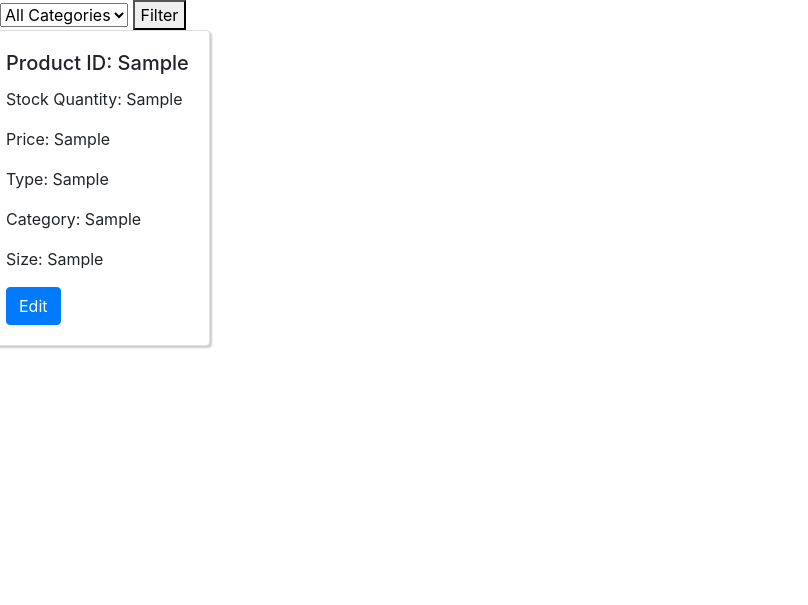
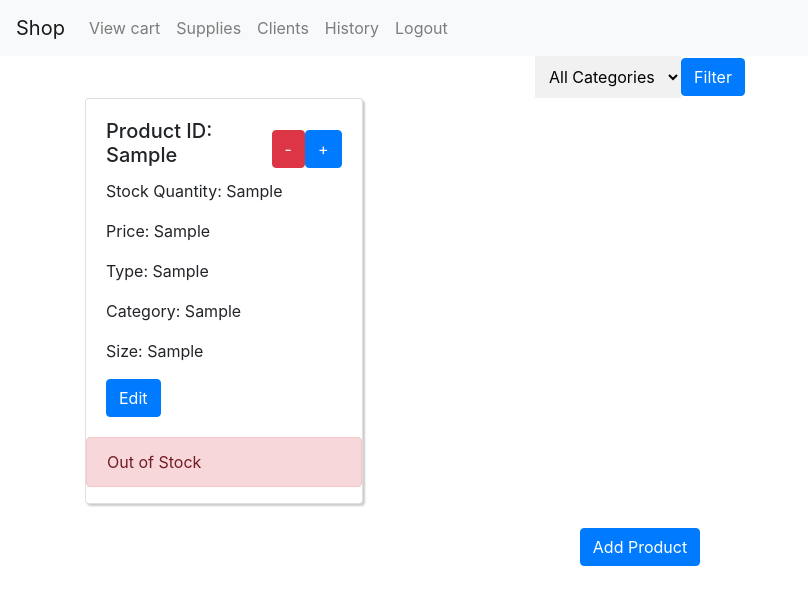
Before and after one commit to aeerdna01/OnlineShopManagement, a Django app: template OnlineShopManagement/templates/home.html in a window 1280 px wide. Shown: the top 605 px of the page, without its empty margins (0-808 px from the left). Run offline with Django 4.2, Linux system fonts and the light colour scheme; the template is opened without the code that fills it: most values are stand-ins (such as "Sample title", 1, 10 or a date in 2020); some libraries are stand-ins or nearby versions.

Commit message:
add/edit products, supplies, orders, clients

```diff
--- a/OnlineShopManagement/shop/static/css/home.css
+++ b/OnlineShopManagement/shop/static/css/home.css
@@ -1,4 +1,8 @@
-.card{
+body {
+    background-color: #f0f2f5;
+}
+
+.card {
     background-color: lightgray;
     border: 1px solid #cccccc;
     box-shadow: 2px 2px 2px #cccccc;
@@ -6,6 +10,25 @@
 }
 
 .card:hover {
-    box-shadow: 0 4px 8px 0 rgba(0,0,0,0.2);
+    box-shadow: 0 4px 8px 0 rgba(0, 0, 0, 0.2);
     transform: translateY(-3px);
 }
+
+.card-grid {
+    display: grid;
+    grid-template-columns: repeat(4, 1fr);
+}
+
+form {
+    display: flex;
+    justify-content: center;
+    align-items: center;
+}
+
+select {
+    background-color: #f1f1f1;
+    border: none;
+    padding: 10px;
+    font-size: 16px;
+    margin-right: 10px;
+}
--- a/OnlineShopManagement/shop/urls.py
+++ b/OnlineShopManagement/shop/urls.py
@@ -6,5 +6,15 @@ urlpatterns = [
     path('register/', views.register_shop, name='register_shop'),
     path('home/', views.home, name='home'),
     path('home/<int:product_id>/edit/', views.edit_product, name='edit_product'),
+    path('home/add-to-cart/<int:product_id>', views.add_to_cart, name='add_to_cart'),
+    path('home/view-cart/', views.view_cart, name='view_cart'),
+    path('remove_from_cart/<int:product_id>/', views.remove_from_cart, name='remove_from_cart'),
+    path('place-order/', views.place_order, name='place_order'),
+    path('add-product/', views.add_product, name='add_product'),
+    path('show_supplies/', views.show_supplies, name='show_supplies'),
+    path('show_clients/', views.show_clients, name='show_clients'),
+    path('show_orders/', views.show_orders, name='show_orders'),
+    path('add_supply/<int:product_id>/', views.add_supply, name='add_supply'),
+    path('delete_product/<int:product_id>', views.delete_product, name='delete_product'),
 
 ]
--- a/OnlineShopManagement/templates/home.html
+++ b/OnlineShopManagement/templates/home.html
@@ -5,10 +5,38 @@
 {% block content %}
     <head>
         <link rel="stylesheet" type="text/css" href="{% static 'css/home.css' %}">
+        <link rel="stylesheet" type="text/css" href="{% static 'css/navbar.css' %}">
         <link rel="stylesheet" href="https://stackpath.bootstrapcdn.com/bootstrap/4.5.2/css/bootstrap.min.css"
               integrity="sha384-JcKb8q3iqJ61gNV9KGb8thSsNjpSL0n8PARn9HuZOnIxN0hoP+VmmDGMN5t9UJ0Z"
               crossorigin="anonymous">
     </head>
+    <nav class="navbar navbar-expand-lg navbar-light bg-light">
+        <a class="navbar-brand" href="#">Shop</a>
+        <button class="navbar-toggler" type="button" data-toggle="collapse" data-target="#navbarNav"
+                aria-controls="navbarNav" aria-expanded="false" aria-label="Toggle navigation">
+            <span class="navbar-toggler-icon"></span>
+        </button>
+        <div class="collapse navbar-collapse" id="navbarNav">
+            <ul class="navbar-nav">
+                <li class="nav-item">
+                    <a class="nav-link" href="{% url 'view_cart' %}">View cart</a>
+                </li>
+                <li class="nav-item">
+                    <a class="nav-link" href="{% url 'show_supplies' %}">Supplies</a>
+                </li>
+                <li class="nav-item">
+                    <a class="nav-link" href="{% url 'show_clients' %}">Clients</a>
+                </li>
+                <li class="nav-item">
+                    <a class="nav-link" href="{% url 'show_orders' %}">History</a>
+                </li>
+                <li class="nav-item">
+                    <a class="nav-link" href="{% url 'login_shop' %}">Logout</a>
+                </li>
+
+            </ul>
+        </div>
+    </nav>
 
     <form method="get">
         <select name="category">
@@ -17,14 +45,25 @@
                 <option value="{{ c.0 }}">{{ c.0 }}</option>
             {% endfor %}
         </select>
-        <button type="submit">Filter</button>
+        <button type="submit" class="btn btn-primary">Filter</button>
     </form>
-    <div class="row">
+    <div class="container">
+        <div class="card-grid">
             {% for product in products %}
                 {% if product.4 == category or category is None %}
                     <div class="card">
                         <div class="card-body">
+                            <div class="d-flex justify-content-between align-items-center">
                                 <h5 class="card-title">Product ID: {{ product.0 }}</h5>
+                                <form method="post" action="{% url 'delete_product' product.0 %}">
+                                    {% csrf_token %}
+                                    <button type="submit" class="btn btn-danger">-</button>
+                                </form>
+                                <form method="post" action="{% url 'add_supply' product.0 %}">
+                                    {% csrf_token %}
+                                    <button type="submit" class="btn btn-primary">+</button>
+                                </form>
+                            </div>
                             <p class="card-text">Stock Quantity: {{ product.1 }}</p>
                             <p class="card-text">Price: {{ product.2 }}</p>
                             <p class="card-text">Type: {{ product.3 }}</p>
@@ -32,9 +71,28 @@
                             <p class="card-text">Size: {{ product.5 }}</p>
                             <a href="{% url 'edit_product' product.0 %}" class="btn btn-primary">Edit</a>
                         </div>
+                        {% if  product.1  > 0 %}
+                            <form method="post" action="{% url 'add_to_cart' product.0 %}">
+                                {% csrf_token %}
+                                <input type="number" name="quantity" min="1" value="1">
+                                <button type="submit" class="btn btn-primary">Buy</button>
+                            </form>
+                        {% else %}
+                            <div class="alert alert-danger w-100" role="alert">
+                                Out of Stock
+                            </div>
+                        {% endif %}
                     </div>
                 {% endif %}
             {% endfor %}
+        </div>
+    </div>
+    <br>
+    <div class="d-flex justify-content-center align-items-center">
+        <a href="{% url 'add_product' %}" class="btn btn-primary text-center">
+            <i class="fas fa-plus"></i> Add Product
+        </a>
+    </div>
+    <br>
 
-    </div>
 {% endblock %}
```
Also changed, not shown: OnlineShopManagement/shop/forms.py (+24 -1 lines), OnlineShopManagement/shop/static/css/edit_product.css (+15 -1 lines), OnlineShopManagement/shop/static/css/login.css (+7 -2 lines), OnlineShopManagement/shop/static/css/register.css (+8 -3 lines), OnlineShopManagement/shop/views.py (+238 -40 lines), OnlineShopManagement/templates/edit_product.html (+30 -6 lines), OnlineShopManagement/templates/registration/register.html (+7 -1 lines). Lines whose indentation alone changed are shown as unchanged.
